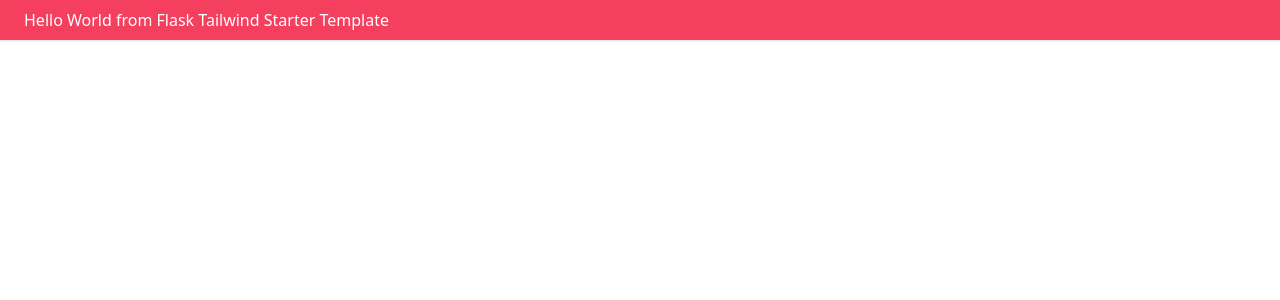
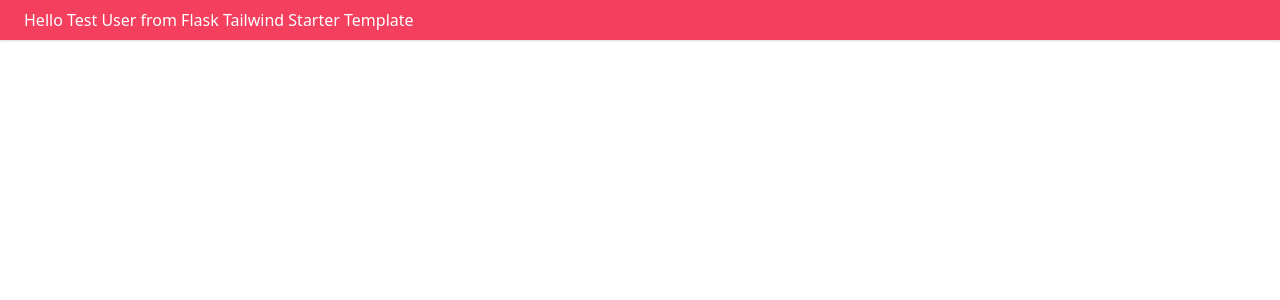
Before and after one commit to blackbaba/Flask-Tailwind-Starter, a Flask app: page / in a window 1280 px wide. Shown: the top 300 px of the page. Run offline with Flask 2, Linux system fonts and the light colour scheme; style sheets or scripts are compiled from the project's sources.

Commit message:
add helper routes

```diff
--- a/app/routes.py
+++ b/app/routes.py
@@ -1,14 +1,26 @@
 import os, sys
 import datetime as dt
-from flask import render_template, url_for
+from flask import render_template, url_for, redirect
 from app import app
 from app.helpers import *
 from app.forms import *
 from app.models import *
 
+# Home route
 @app.route('/')
 def index():
-    return render_template('index.html')
+    name = "Test User"
+    return render_template('index.html', name = name)
+
+# url_for helper function demonstration
+@app.route('/url_helper', methods=['GET', 'POST'])
+def url_helper():
+    return f"{url_for('index')} is root url and {url_for('static', filename='dist/css/main.css')} is url for the main css file"
+
+# Route with a variable
+@app.route('/user/<string:username>/posts/<int:post_id>')
+def user_posts(username, post_id):
+    return f"Post {post_id} for user {username}"
 
 @app.route('/system')
 def system():
--- a/app/static/dist/js/main.js
+++ b/app/static/dist/js/main.js
@@ -0,0 +1 @@
+console.log("You are in main.js file");
--- a/app/templates/base.html
+++ b/app/templates/base.html
@@ -7,7 +7,7 @@
 	{% else %}
 	<title>Flask Tailwind Starter Template</title>
 	{% endif %}
-	<link rel="shortcut icon" href="{{ url_for('static', filename='favicon.svg') }}">
+	<link rel="shortcut icon" href="{{ url_for('static', filename='favicon.png') }}">
 	<link rel="stylesheet" type="text/css" href="{{ url_for('static', filename='dist/css/main.css') }}">
 	{% endblock %}
 
--- a/app/templates/index.html
+++ b/app/templates/index.html
@@ -2,7 +2,12 @@
 
 {% block content %}
 <div class="bg-rose-500 text-white px-6 py-2 shadow">
-    Hello World from Flask Tailwind Starter Template
+    {% if name %}
+    Hello {{ name }} from Flask Tailwind Starter Template
+    {% else %}
+    Hello anonymous from Flask Tailwind Starter Template
+    {% endif %}
+
 </div>
 {% endblock content %}
 
```
Also changed, not shown: app/static/favicon.png (added).
